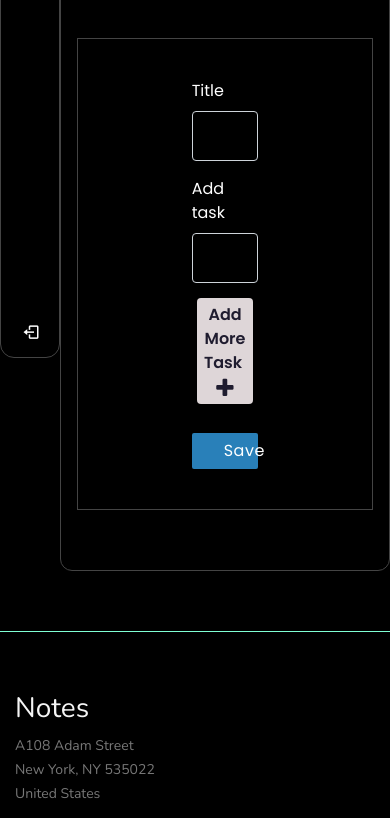
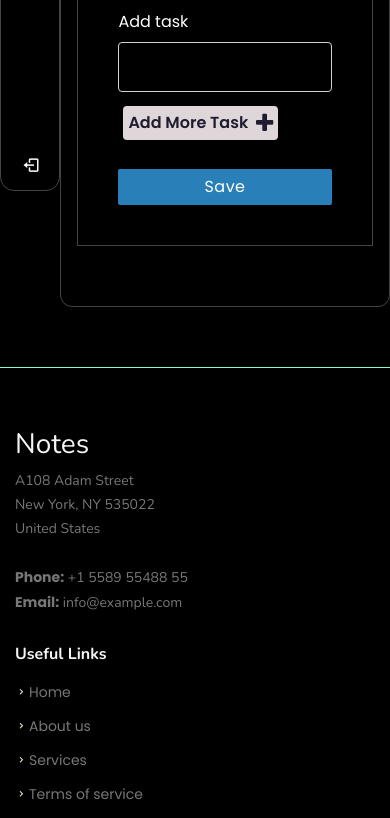
Before and after one commit to pawan941394/MakeNote.in, a plain HTML site: page AfterLogin/createCheckList.html in a window 390 px wide. Shown: the part 739-1557 px from the top of the page. Drawn offline with nearby package versions, Linux system fonts and the light colour scheme.

Commit message:
Update createChecklist.css

```diff
--- a/AfterLogin/createChecklist.css
+++ b/AfterLogin/createChecklist.css
@@ -31,3 +31,24 @@
 .dashboardIndex {
     margin-top: -12%;
 }
+
+@media only screen and (max-width:1060px) {
+    .dashboardIndex {
+        margin-top: -18% !important;
+    }
+}
+
+@media only screen and (max-width: 735px) {
+    .dashboardIndex {
+        margin-top: -28% !important;
+    }
+    .note-content form {
+        max-width: 100%;
+    }
+}
+
+@media only screen and (max-width: 530px) {
+    .dashboardIndex {
+        margin-top: -214px !important;
+    }
+}
```
